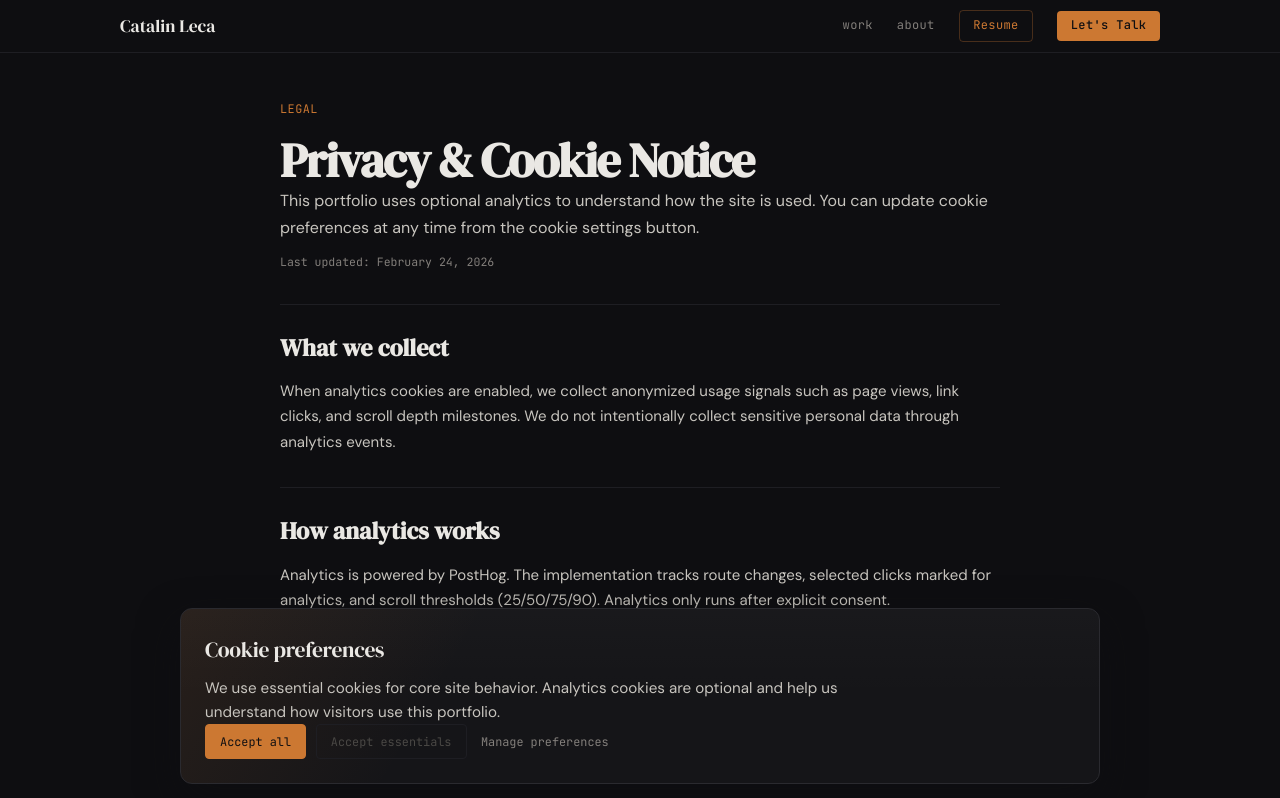
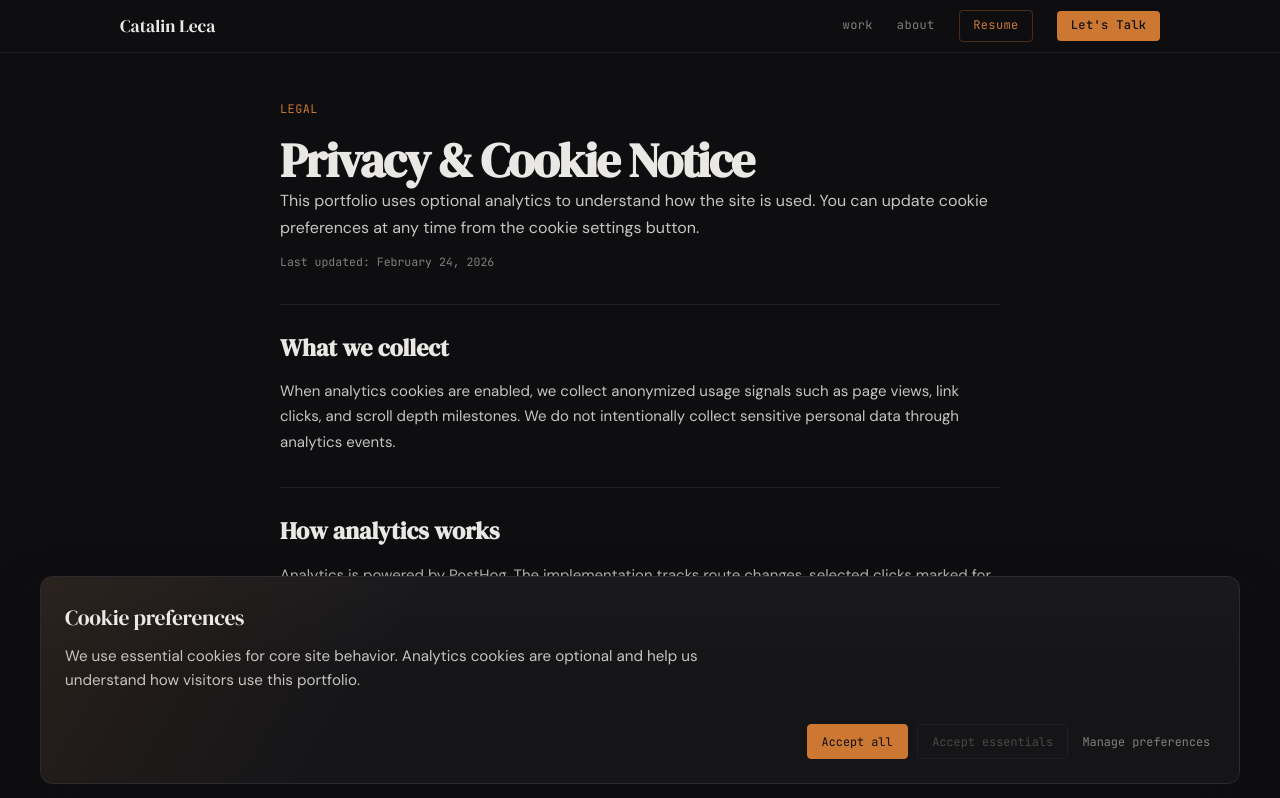
Before and after one commit to catalinleca/portfolio, a Next.js app: page /privacy in a window 1280 px wide. Shown: the top 798 px of the page. Built offline with nearby package versions, Linux system fonts and the light colour scheme; no server answers.

Commit message:
fix cookie

```diff
--- a/src/app/_components/CookieBanner/CookieBanner.module.css
+++ b/src/app/_components/CookieBanner/CookieBanner.module.css
@@ -14,7 +14,7 @@
   bottom: var(--space-4);
   transform: translateX(-50%);
   z-index: 120;
-  width: min(920px, calc(100% - (var(--gutter) * 2)));
+  width: calc(100% - (var(--gutter) * 2));
   border: 1px solid var(--border);
   border-radius: var(--radius-md);
   background:
@@ -199,9 +199,11 @@
 }
 
 .actions {
-  margin-top: var(--space-5);
+  margin-top: var(--space-6);
+  padding-top: var(--space-2);
   display: flex;
   align-items: center;
+  justify-content: flex-end;
   flex-wrap: wrap;
   gap: 0.6rem;
 }
@@ -352,18 +354,8 @@
   }
 
   .actions {
-    margin-top: var(--space-4);
-  }
-
-  .preferencesActions {
-    justify-content: flex-start;
-  }
-
-  .btnPrimary,
-  .btnGhost,
-  .btnText {
-    width: 100%;
-    text-align: center;
+    margin-top: var(--space-5);
+    padding-top: var(--space-2);
   }
 
   .preferenceRow {
```
